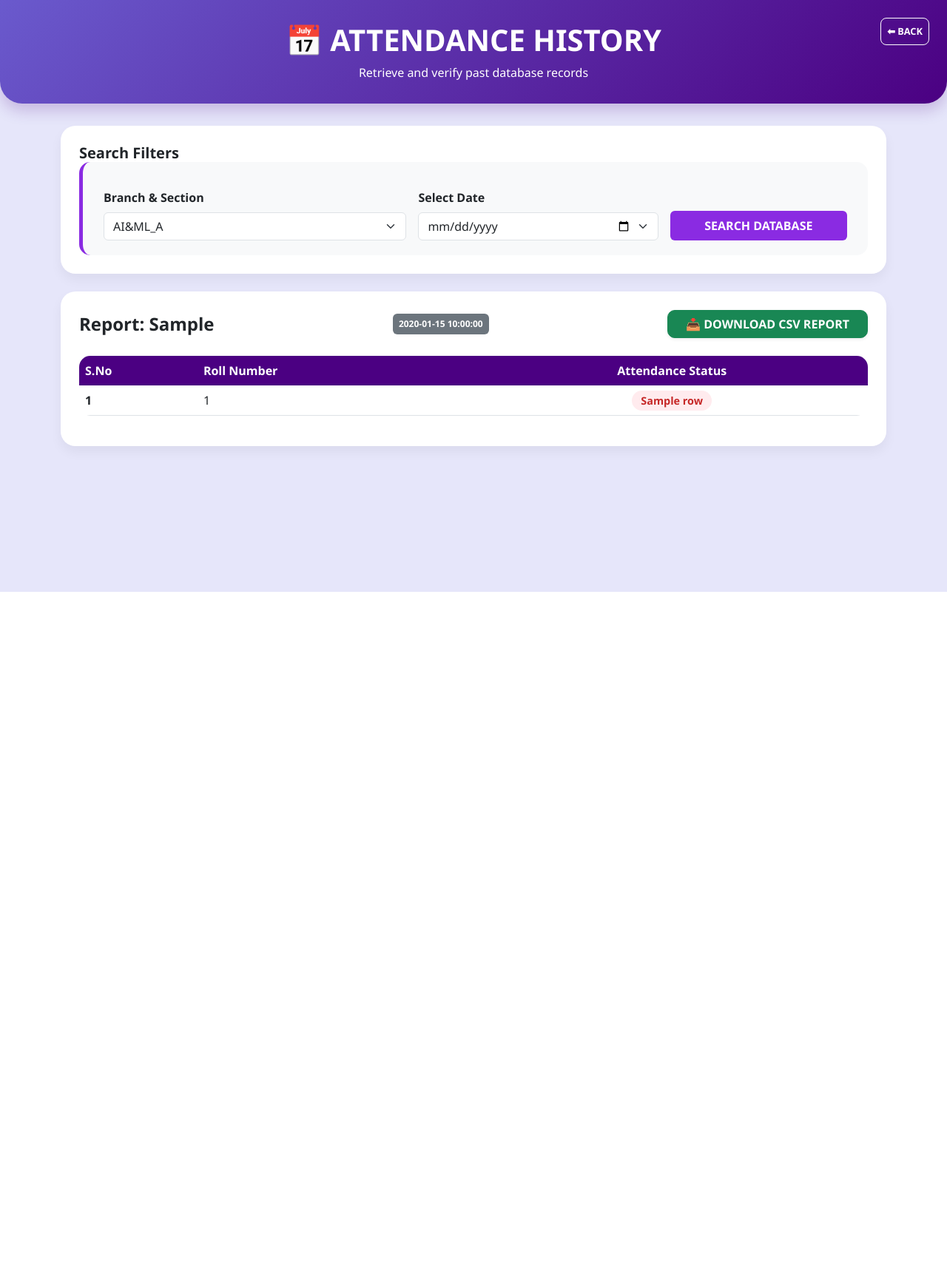
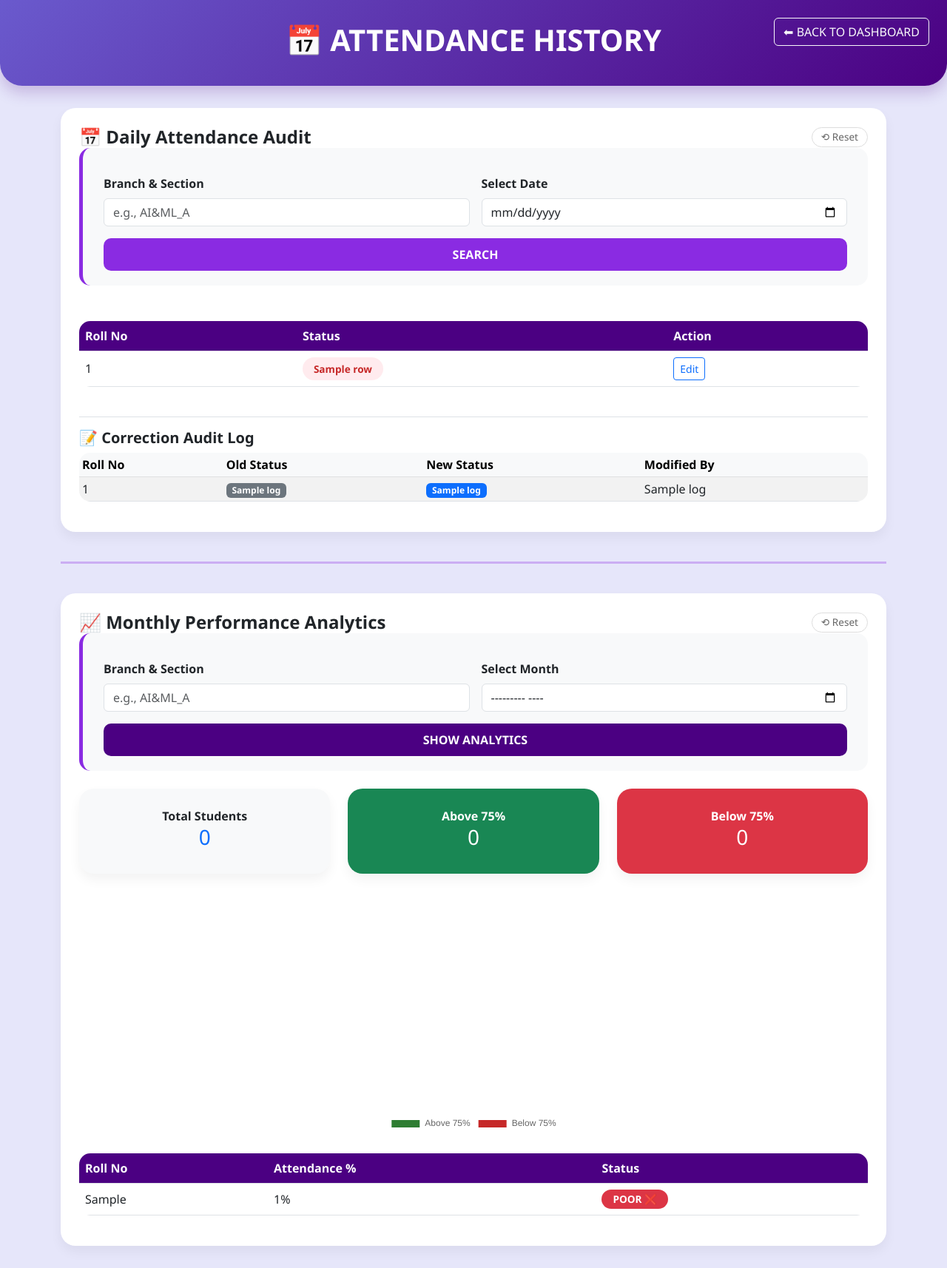
Before and after one commit to 24A31A4209/smart-attendance-system, a Flask app: template backend/templates/history.html in a window 1280 px wide. Shown: the whole page at 74% size. Before the commit the page ends 800 px from the top, so only its background shows below. Run offline with Flask 3, Linux system fonts and the light colour scheme; the template is opened without the code that fills it: most values are stand-ins (such as "Sample title", 1, 10 or a date in 2020).

Commit message:
Update attendance system features and UI

```diff
--- a/backend/main.py
+++ b/backend/main.py
@@ -3,14 +3,15 @@
 import numpy as np
 import base64
 import csv
+import sqlite3
 from datetime import datetime
-from flask import Flask, render_template, request, jsonify, Response, send_file
+from flask import Flask, render_template, request, jsonify, Response, send_file, redirect, url_for, session, flash
 from insightface.app import FaceAnalysis
-# --- NEW DATABASE IMPORTS ---
-from data import init_db, save_student_face, get_known_faces, save_daily_attendance # Added save_daily_attendance
-import sqlite3 # Needed for the history query
+from data import init_db, save_student_face, get_known_faces, save_daily_attendance, DB_PATH
 
 app = Flask(__name__)
+app.secret_key = '65de29cb8a5bf78e89e9bb840287cb60bf01e312b87eef590ada2aadc3fe4826'  # Required for session to work!
+
 
 # --- PATH LOGIC ---
 BASE_DIR = os.path.dirname(os.path.abspath(__file__))
@@ -254,6 +255,26 @@
         print(f"Error: {e}") # Log error to console for debugging
         return jsonify({"success": False, "error": str(e)})
 
+#=========== live data ===#
+@app.route('/get_session_status')
+def get_session_status():
+    branch = request.args.get('branch')
+    # Get total class strength
+    known_faces = get_known_faces(branch)
+    total_strength = len(known_faces)
+
+    # Calculate progress
+    marked = list(active_session["present"])
+    present_count = len(marked)
+    progress = (present_count / total_strength * 100) if total_strength > 0 else 0
+
+    return jsonify({
+        "marked": marked,
+        "count": present_count,
+        "total": total_strength,
+        "percentage": round(progress, 1)
+    })
+#======== stopping session and saving history==========#
 @app.route('/stop_live_session/<bs>')
 def stop_live_session(bs):
     active_session["is_running"] = False
@@ -275,25 +296,67 @@
 def history():
     selected_branch = request.args.get('branch')
     selected_date = request.args.get('date', datetime.now().strftime("%Y-%m-%d"))
+    view_mode = request.args.get('view')
+
     history_records = []
+    monthly_stats = []
+    corrections = []  # Added this list
 
-    if selected_branch and selected_date:
-        # Connect to DB to fetch the requested records
-        from data import DB_PATH
-        conn = sqlite3.connect(DB_PATH)
-        cursor = conn.cursor()
-        cursor.execute('''
-            SELECT roll_no, status FROM attendance_history
-            WHERE branch_section = ? AND date = ?
-            ORDER BY roll_no ASC
-        ''', (selected_branch, selected_date))
-        history_records = cursor.fetchall()
-        conn.close()
+    from data import DB_PATH
+    conn = sqlite3.connect(DB_PATH)
+    cursor = conn.cursor()
+
+    if selected_branch:
+        # A. Logic for DAILY REPORT
+        if not view_mode:
+            cursor.execute('''
+                SELECT roll_no, status FROM attendance_history
+                WHERE branch_section = ? AND date = ?
+                ORDER BY roll_no ASC
+            ''', (selected_branch, selected_date))
+            history_records = cursor.fetchall()
+
+            # NEW: Fetch corrections for this specific date
+            cursor.execute('''
+                SELECT roll_no, old_status, new_status, modified_by
+                FROM attendance_corrections
+                WHERE date = ? ORDER BY modified_time DESC
+            ''', (selected_date,))
+            corrections = cursor.fetchall()
+
+        # B. Logic for MONTHLY ANALYTICS
+        elif view_mode == 'analytics':
+            selected_month = request.args.get('month', datetime.now().strftime("%Y-%m"))
+            cursor.execute('''
+                SELECT roll_no,
+                       (SUM(CASE WHEN status = 'PRESENT' THEN 1 ELSE 0 END) * 100.0 / COUNT(*)) as percentage
+                FROM attendance_history
+                WHERE branch_section = ? AND date LIKE ?
+                GROUP BY roll_no
+                ORDER BY percentage DESC
+            ''', (selected_branch, f"{selected_month}%"))
+
+            for row in cursor.fetchall():
+                percentage = round(row[1], 2)
+                if percentage >= 75: status = "Good"
+                elif percentage >= 40: status = "Needs Attention"
+                else: status = "Poor"
+
+                monthly_stats.append({
+                    "roll_no": row[0],
+                    "percentage": percentage,
+                    "status": status
+                })
+
+    conn.close()
 
     return render_template('history.html',
                            history=history_records,
+                           corrections=corrections, # Pass this to the HTML
+                           monthly_stats=monthly_stats,
                            selected_branch=selected_branch,
-                           selected_date=selected_date)
+                           selected_date=selected_date,
+                           view_mode=view_mode)
 
 #=========== EXPORT HISTORY AS CSV (NEW) ============
 
@@ -332,6 +395,47 @@
 
     return send_file(filepath, as_attachment=True)
 
+#=========== UPDATE ATTENDANCE ============
+
+@app.route('/update_attendance', methods=['POST'])
+def update_attendance():
+    date = request.form.get('date')
+    branch = request.form.get('branch')
+    faculty_name = session.get('user_name', 'Admin')
+
+    # 1. Use 'timeout=10' to wait if the DB is busy
+    # 2. Use 'with' to ensure it closes automatically
+    try:
+        with sqlite3.connect(DB_PATH, timeout=10) as conn:
+            cursor = conn.cursor()
+
+            for key, new_status in request.form.items():
+                if key.startswith('status_'):
+                    roll_no = key.split('_')[1]
+
+                    cursor.execute("SELECT status FROM attendance_history WHERE roll_no = ? AND date = ? AND branch_section = ?",
+                                   (roll_no, date, branch))
+                    result = cursor.fetchone()
+
+                    if result:
+                        old_status = result[0]
+                        if old_status != new_status:
+                            cursor.execute('''UPDATE attendance_history
+                                              SET status = ?
+                                              WHERE roll_no = ? AND date = ? AND branch_section = ?''',
+                                           (new_status, roll_no, date, branch))
+
+                            cursor.execute('''INSERT INTO attendance_corrections
+                                              (roll_no, date, old_status, new_status, modified_by)
+                                              VALUES (?, ?, ?, ?, ?)''',
+                                           (roll_no, date, old_status, new_status, faculty_name))
+            conn.commit()
+    except sqlite3.OperationalError as e:
+        print(f"Database busy, retrying: {e}")
+        return "Database is busy, please try again in a moment.", 503
+
+    return redirect(url_for('history', branch=branch, date=date))
+
 if __name__ == '__main__':
     init_db() # Initializes the SQLite Database
     app.run(debug=True, port=5000)
--- a/backend/templates/history.html
+++ b/backend/templates/history.html
@@ -5,159 +5,239 @@
     <meta name="viewport" content="width=device-width, initial-scale=1.0">
     <title>Attendance History - AI System</title>
     <link href="https://cdn.jsdelivr.net/npm/bootstrap@5.3.0/dist/css/bootstrap.min.css" rel="stylesheet">
-
+    <script src="https://cdn.jsdelivr.net/npm/chart.js"></script>
     <style>
         body { background-color: #E6E6FA; font-family: 'Segoe UI', sans-serif; color: #4B0082; }
+        .header-section { background: linear-gradient(135deg, #6A5ACD, #4B0082); color: white; padding: 30px 0; margin-bottom: 30px; border-radius: 0 0 30px 30px; box-shadow: 0 10px 20px rgba(75, 0, 130, 0.2); }
+        .card { border: none; border-radius: 20px; background: #ffffff; box-shadow: 0 8px 16px rgba(0,0,0,0.05); padding: 25px; margin-bottom: 30px; }
+        .filter-container { background: #f8f9fa; border-radius: 15px; padding: 20px; border-left: 5px solid #8A2BE2; }
+        .section-divider { border-top: 3px solid #8A2BE2; margin: 40px 0; opacity: 0.3; }
 
-        /* Matching the Header from index.html */
-        .header-section {
-            background: linear-gradient(135deg, #6A5ACD, #4B0082);
-            color: white;
-            padding: 30px 0;
-            margin-bottom: 30px;
-            border-radius: 0 0 30px 30px;
-            box-shadow: 0 10px 20px rgba(75, 0, 130, 0.2);
-        }
+        /* Unified Button Styles */
+        .btn-custom { border-radius: 10px; font-weight: bold; transition: 0.3s; padding: 10px 20px; border: none; }
+        .btn-search { background-color: #8A2BE2; color: white; }
+        .btn-search:hover { background-color: #6A5ACD; color: white; }
+        .btn-analytics { background-color: #4B0082; color: white; }
+        .btn-analytics:hover { background-color: #310070; color: white; }
+        .btn-reset { border-color: #ddd; color: #666; font-size: 0.85rem; padding: 2px 12px; }
+        .btn-reset:hover { background-color: #4B0082; color: white; border-color: #4B0082; }
 
-        .card {
-            border: none;
-            border-radius: 20px;
-            background: #ffffff;
-            box-shadow: 0 8px 16px rgba(0,0,0,0.05);
-            padding: 25px;
-        }
+        /* Unified Status Styles */
+        .status-present { color: #2E7D32; background: #E8F5E9; padding: 5px 15px; border-radius: 20px; font-weight: bold; font-size: 0.85em; }
+        .status-absent { color: #C62828; background: #FFEBEE; padding: 5px 15px; border-radius: 20px; font-weight: bold; font-size: 0.85em; }
+        .badge-status { padding: 6px 15px; border-radius: 20px; font-size: 0.85em; font-weight: bold; }
 
-        .filter-container {
-            background: #f8f9fa;
-            border-radius: 15px;
-            padding: 20px;
-            border-left: 5px solid #8A2BE2;
-        }
-
-        /* Custom Styled Buttons */
-        .btn-search {
-            background-color: #8A2BE2;
-            color: white;
-            border: none;
-            font-weight: bold;
-            transition: 0.3s;
-        }
-        .btn-search:hover { background-color: #6A5ACD; color: white; transform: scale(1.02); }
-
-        .btn-back { color: #e9e8ef; font-weight: bold; text-decoration: none; }
-        .btn-back:hover { text-decoration: underline; }
-
-        /* Table Styling */
         .table { border-radius: 15px; overflow: hidden; }
-        .thead-dark th { background-color: #4B0082; color: white; border: none; }
-
-        .status-present {
-            color: #2E7D32;
-            font-weight: bold;
-            background: #E8F5E9;
-            padding: 4px 12px;
-            border-radius: 20px;
-            font-size: 0.9em;
-        }
-        .status-absent {
-            color: #C62828;
-            font-weight: bold;
-            background: #FFEBEE;
-            padding: 4px 12px;
-            border-radius: 20px;
-            font-size: 0.9em;
-        }
-
-        .no-data-icon { font-size: 50px; color: #ccc; margin-bottom: 15px; }
+        .thead-dark th { background-color: #4B0082; color: white; }
     </style>
 </head>
 <body>
 
 <header class="header-section text-center">
-    <a href="/" class="btn-back position-absolute top-0 end-0 m-4 text-white border border-white p-2 rounded-3" style="font-size: 0.8rem; text-decoration: none;">
-        ⬅ BACK
-    </a>
+    <a href="/" class="btn btn-outline-light position-absolute top-0 end-0 m-4">⬅ BACK TO DASHBOARD</a>
     <h1 class="fw-bold">📅 ATTENDANCE HISTORY</h1>
-    <p class="mb-0">Retrieve and verify past database records</p>
 </header>
 
 <div class="container">
-    <div class="card mb-4">
-        <h5 class="fw-bold mb-3">Search Filters</h5>
-        <form action="/history" method="GET" class="row g-3 filter-container mx-0">
-            <div class="col-md-5">
-                <label class="form-label fw-bold">Branch & Section</label>
-                <select name="branch" class="form-select" required>
-                    <option value="" disabled {{ 'selected' if not selected_branch }}>Select Branch</option>
-                    <option value="AI&ML_A" {{ 'selected' if selected_branch == 'AI&ML_A' }}>AI&ML_A</option>
-                    <option value="AI&ML_B" {{ 'selected' if selected_branch == 'AI&ML_B' }}>AI&ML_B</option>
-                    <option value="CSE_A" {{ 'selected' if selected_branch == 'CSE_A' }}>CSE_A</option>
-                </select>
+
+    <div class="card">
+    <div class="d-flex justify-content-between align-items-center mb-3">
+        <h4 class="fw-bold mb-0">📅 Daily Attendance Audit</h4>
+        <a href="/history" class="btn btn-sm btn-outline-secondary btn-reset rounded-pill">⟲ Reset</a>
     </div>
 
-            <div class="col-md-4">
+    <form action="/history" method="GET" class="row g-3 filter-container mx-0 mb-4">
+        <div class="col-md-6">
+            <label class="form-label fw-bold">Branch & Section</label>
+            <input type="text" name="branch" class="form-control" list="branch-list" placeholder="e.g., AI&ML_A" required>
+        </div>
+        <div class="col-md-6">
             <label class="form-label fw-bold">Select Date</label>
-                <input type="date" name="date" class="form-select" value="{{ selected_date }}" required>
+            <input type="date" name="date" class="form-control" value="{{ selected_date }}" required>
         </div>
-
-            <div class="col-md-3 d-flex align-items-end">
-                <button type="submit" class="btn btn-search w-100 py-2">SEARCH DATABASE</button>
+        <div class="col-12">
+            <button type="submit" class="btn btn-search w-100 btn-custom">SEARCH</button>
         </div>
     </form>
-    </div>
 
-    <div class="card">
     {% if history %}
-            <div class="d-flex justify-content-between align-items-center mb-4">
-                <h4 class="fw-bold text-dark m-0">Report: {{ selected_branch }}</h4>
-                <span class="badge bg-secondary p-2">{{ selected_date }}</span>
+    <form action="/update_attendance" method="POST">
+        <input type="hidden" name="date" value="{{ selected_date }}">
+        <input type="hidden" name="branch" value="{{ selected_branch }}">
 
-                <a href="{{ url_for('export_history_csv', branch=selected_branch, date=selected_date) }}"
-       class="btn btn-success fw-bold px-4 shadow-sm" style="border-radius: 10px;">
-       📥 DOWNLOAD CSV REPORT
-    </a>
-            </div>
-
-
-            <div class="table-responsive">
-                <table class="table table-hover align-middle">
+        <table class="table table-hover align-middle mt-4">
     <thead class="thead-dark">
         <tr>
-                            <th style="width: 15%">S.No</th>
-                            <th>Roll Number</th>
-                            <th class="text-center">Attendance Status</th>
+            <th>Roll No</th>
+            <th>Status</th>
+            <th>Action</th>
         </tr>
     </thead>
-                    <tbody>
+    <tbody id="attendanceTableBody">
         {% for row in history %}
         <tr>
-                            <td><strong>{{ loop.index }}</strong></td>
             <td>{{ row[0] }}</td>
-                            <td class="text-center">
-                                <span class="{{ 'status-present' if row[1] == 'PRESENT' else 'status-absent' }}">
+            <td>
+                <span class="badge-status {{ 'status-present' if row[1] == 'PRESENT' else 'status-absent' }} current-badge">
                     {{ row[1] }}
                 </span>
+                <select name="status_{{ row[0] }}" class="form-select d-none edit-select">
+                    <option value="PRESENT" {{ 'selected' if row[1] == 'PRESENT' }}>PRESENT</option>
+                    <option value="ABSENT" {{ 'selected' if row[1] == 'ABSENT' }}>ABSENT</option>
+                </select>
+            </td>
+            <td>
+                <button type="button" class="btn btn-sm btn-outline-primary edit-btn" onclick="toggleEdit(this)">Edit</button>
+                <button type="button" class="btn btn-sm btn-outline-secondary d-none cancel-btn" onclick="cancelEdit(this)">Cancel</button>
+                <button type="submit" class="btn btn-sm btn-success d-none save-btn">Save</button>
             </td>
         </tr>
         {% endfor %}
     </tbody>
 </table>
+    </form>
+
+    <div class="mt-4 pt-3 border-top">
+        <h5 class="fw-bold">📝 Correction Audit Log</h5>
+        <table class="table table-sm table-striped mt-2">
+            <thead class="table-light">
+                <tr><th>Roll No</th><th>Old Status</th><th>New Status</th><th>Modified By</th></tr>
+            </thead>
+            <tbody>
+                {% for log in corrections %}
+                <tr>
+                    <td>{{ log[0] }}</td>
+                    <td><span class="badge bg-secondary">{{ log[1] }}</span></td>
+                    <td><span class="badge bg-primary">{{ log[2] }}</span></td>
+                    <td>{{ log[3] }}</td>
+                </tr>
+                {% else %}
+                <tr><td colspan="4" class="text-center text-muted italic">No corrections found for this date.</td></tr>
+                {% endfor %}
+            </tbody>
+        </table>
     </div>
-        {% elif selected_branch %}
-            <div class="text-center py-5">
-                <div class="no-data-icon">📂</div>
-                <h5 class="text-muted">No records found for {{ selected_branch }} on {{ selected_date }}.</h5>
-            </div>
-        {% else %}
-            <div class="text-center py-5">
-                <div class="no-data-icon">🔍</div>
-                <h5 class="text-muted">Please select a branch and date to load history.</h5>
-            </div>
+    {% elif request.args.get('branch') %}
+    <div class="text-center py-5 text-muted">🔍 No records found.</div>
     {% endif %}
 </div>
 
+    <div class="section-divider"></div>
+
+    <div class="card">
+        <div class="d-flex justify-content-between align-items-center mb-3">
+            <h4 class="fw-bold mb-0">📈 Monthly Performance Analytics</h4>
+            <a href="/history" class="btn btn-sm btn-outline-secondary btn-reset rounded-pill">⟲ Reset</a>
+        </div>
+        <form action="/history" method="GET" class="row g-3 filter-container mx-0">
+            <input type="hidden" name="view" value="analytics">
+            <div class="col-md-6">
+                <label class="form-label fw-bold">Branch & Section</label>
+                <input type="text" name="branch" class="form-control" list="branch-list" placeholder="e.g., AI&ML_A" required>
+            </div>
+            <div class="col-md-6">
+                <label class="form-label fw-bold">Select Month</label>
+                <input type="month" name="month" class="form-control" required>
+            </div>
+            <div class="col-12">
+                <button type="submit" class="btn btn-analytics w-100 btn-custom">SHOW ANALYTICS</button>
+            </div>
+        </form>
+
+        {% if request.args.get('view') == 'analytics' and not monthly_stats %}
+        <div class="text-center py-5">
+            <div class="text-muted" style="font-size: 50px;">📉</div>
+            <h5 class="text-muted mt-2">No analytics data found.</h5>
+            <p class="text-muted">Check your branch name or try a different month.</p>
         </div>
 
-<script src="https://cdn.jsdelivr.net/npm/bootstrap@5.3.0/dist/js/bootstrap.bundle.min.js"></script>
+        {% elif monthly_stats %}
+        <div class="row mt-4">
+            <div class="col-md-4"><div class="card bg-light text-center fw-bold">Total Students<br><h3 id="card-total" class="text-primary">0</h3></div></div>
+            <div class="col-md-4"><div class="card bg-success text-white text-center fw-bold">Above 75%<br><h3 id="card-above">0</h3></div></div>
+            <div class="col-md-4"><div class="card bg-danger text-white text-center fw-bold">Below 75%<br><h3 id="card-below">0</h3></div></div>
+        </div>
+
+        <div class="text-center my-4">
+            <canvas id="attendanceChart" style="max-width: 300px; max-height: 300px; margin: auto;"></canvas>
+        </div>
+
+        <table class="table table-hover align-middle">
+            <thead class="thead-dark"><tr><th>Roll No</th><th>Attendance %</th><th>Status</th></tr></thead>
+            <tbody>
+                {% for row in monthly_stats %}
+                <tr>
+                    <td>{{ row.roll_no }}</td>
+                    <td>{{ row.percentage }}%</td>
+                    <td>
+                        {% if row.percentage >= 75 %}<span class="badge bg-success badge-status">GOOD ✅</span>
+                        {% elif row.percentage >= 40 %}<span class="badge bg-warning text-dark badge-status"> NEED ATTENTION ⚠️</span>
+                        {% else %}<span class="badge bg-danger badge-status">POOR ❌</span>{% endif %}
+                    </td>
+                </tr>
+                {% endfor %}
+            </tbody>
+        </table>
+        {% endif %}
+    </div>
+
+<datalist id="branch-list">
+    <option value="AI&ML_A"><option value="AI&ML_B"><option value="CSE_A">
+</datalist>
+
+<script>
+
+
+function toggleEdit(btn) {
+    const row = btn.closest('tr');
+    const badge = row.querySelector('.current-badge');
+    const select = row.querySelector('.edit-select');
+    const cancelBtn = row.querySelector('.cancel-btn');
+    const saveBtn = row.querySelector('.save-btn');
+
+    // Hide Badge, Show Select
+    badge.classList.add('d-none');
+    select.classList.remove('d-none');
+
+    // Hide Edit, Show Cancel and Save
+    btn.classList.add('d-none');
+    cancelBtn.classList.remove('d-none');
+    saveBtn.classList.remove('d-none');
+}
+
+function cancelEdit(btn) {
+    const row = btn.closest('tr');
+    const badge = row.querySelector('.current-badge');
+    const select = row.querySelector('.edit-select');
+    const editBtn = row.querySelector('.edit-btn');
+    const saveBtn = row.querySelector('.save-btn');
+
+    // Show Badge, Hide Select
+    badge.classList.remove('d-none');
+    select.classList.add('d-none');
+
+    // Show Edit, Hide Cancel and Save
+    editBtn.classList.remove('d-none');
+    btn.classList.add('d-none');
+    saveBtn.classList.add('d-none');
+}
+
+
+
+    {% if monthly_stats %}
+    const stats = {{ monthly_stats|tojson }};
+    document.getElementById('card-total').innerText = stats.length;
+    const above = stats.filter(s => s.percentage >= 75).length;
+    const below = stats.filter(s => s.percentage < 75).length;
+    document.getElementById('card-above').innerText = above;
+    document.getElementById('card-below').innerText = below;
+
+    new Chart(document.getElementById('attendanceChart').getContext('2d'), {
+        type: 'pie',
+        data: { labels: ['Above 75%', 'Below 75%'], datasets: [{ data: [above, below], backgroundColor: ['#2E7D32', '#C62828'] }] },
+        options: { responsive: true, plugins: { legend: { position: 'bottom' } } }
+    });
+    {% endif %}
+</script>
 </body>
 </html>
--- a/backend/templates/index.html
+++ b/backend/templates/index.html
@@ -153,6 +153,8 @@
     object-fit: cover;
 }
 
+
+
     </style>
 </head>
 <body>
@@ -184,7 +186,7 @@
     <div class="d-flex justify-content-between align-items-center">
         <div>
             <h3 class="mb-1">2. Attendance Records</h3>
-            <p class="text-muted mb-0">View 10-day history and database logs.</p>
+            <p class="text-muted mb-0">View attendance history and database logs.</p>
         </div>
         <div>
             <a href="/history" class="btn btn-enroll px-5 fw-bold py-2">
```
Also changed, not shown: backend/data.py (+41 -0 lines), 1 other file. Lines whose indentation alone changed are shown as unchanged.
